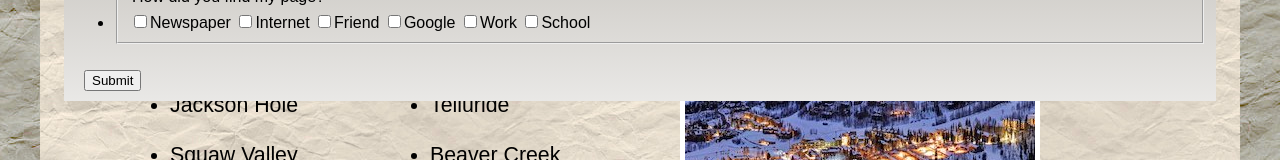
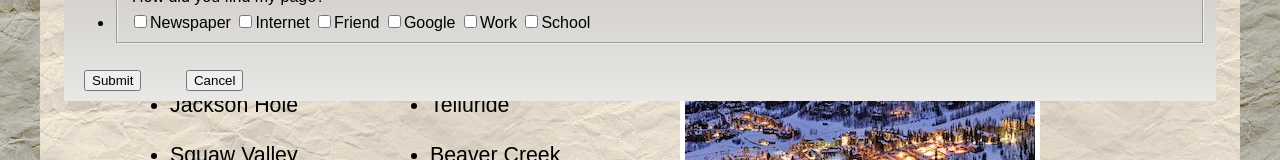
Before and after one commit to Flywire13/SkiWebsite, a plain HTML site: page index.html in a window 1280 px wide. Both pictures are taken after a click on the button "Validation Form". Shown: the part 440-600 px from the top of the page. Drawn offline with nearby package versions, Linux system fonts and the light colour scheme.

Commit message:
Add files via upload

```diff
--- a/index.html
+++ b/index.html
@@ -307,6 +307,7 @@
 
     </div>
     <button type="submit">Submit</button>
+    <button onclick="cancelValidation()">Cancel</button>
 </form>
 
 <form id="thankyou">
--- a/js/main.js
+++ b/js/main.js
@@ -4,6 +4,10 @@
 
 function closethanks(){
     $("#thankyou").hide();
+}
+
+function cancelValidation(){
+    $("#myform").hide();
 }
 
 function homeButton () {
```
